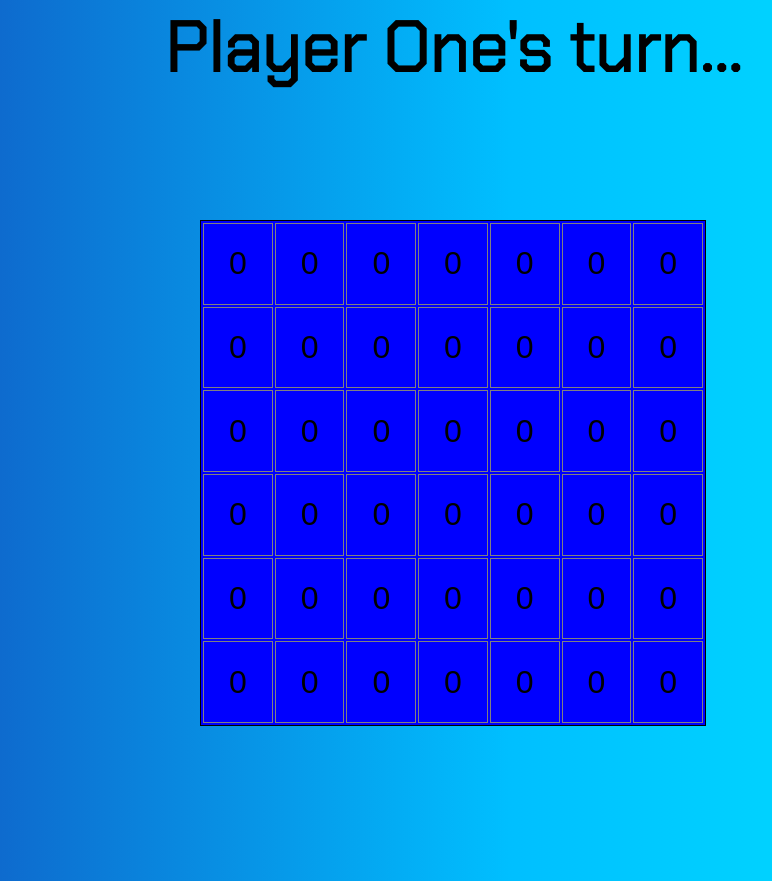
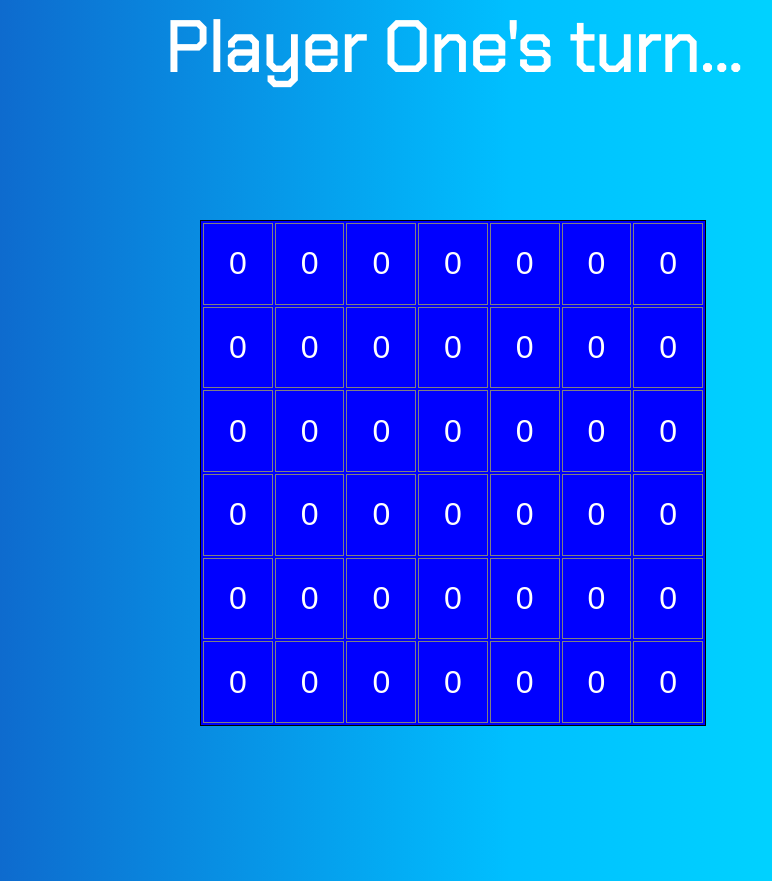
Before and after one commit to Babb2000/Connect-Four-Game, a plain HTML site: page index.html in a window 1280 px wide. Shown: the whole page, without its empty margins (195-967 px from the left). Drawn offline with Linux system fonts and the light colour scheme.

Commit message:
reviewing code

```diff
--- a/script.js
+++ b/script.js
@@ -4,18 +4,28 @@ function Gameboard() {
   const board = [];
 
   for (let i = 0; i < rows; i++) {
-    board[i] = [];
+      board[i] = [];
     for (let j = 0; j < columns; j++) {
-      board[i].push(Cell());
+     board[i].push(Cell());
+
     }
   }
 
   const getBoard = () => board;
 
+
   const dropToken = (column, player) => {
+
+    /*board.filter takes a call back function loops through every row of the array and sees if the row[column]'s value is set to zero, if it is then the .map method
+    is called for the empty cell and it also takes a call back function which gets every single cell that passed this test condition and returns the element to the
+    available cells array*/
     const availableCells = board.filter((row) => row[column].getValue() === 0).map(row => row[column]);
 
+
+
+
     if (!availableCells.length) return;
+
 
     const lowestRow = availableCells.length - 1;
     board[lowestRow][column].addToken(player);
@@ -44,11 +54,10 @@ function Cell() {
   };
 }
 
-function GameController(
-  playerOneName = "Player One",
-  playerTwoName = "Player Two"
-) {
+function GameController(playerOneName = "Player One", playerTwoName = "Player 2"){
+
   const board = Gameboard();
+
 
   const players = [
     {
@@ -70,7 +79,7 @@ function GameController(
 
   const printNewRound = () => {
     board.printBoard();
-    console.log(`${getActivePlayer().name}'s turn.`);
+    console.log(`${getActivePlayer().name}'s Turn.`);
   };
 
   const playRound = (column) => {
--- a/style.css
+++ b/style.css
@@ -26,6 +26,7 @@ body{
   border: 1px solid grey;
   background: blue;
   cursor: pointer;
+  color: white;
 }
 
 .flex-container{
@@ -44,4 +45,5 @@ body{
   align-items: center;
   padding-top: 15px;
   font-size: 35px;
+  color: white;
 }
```
